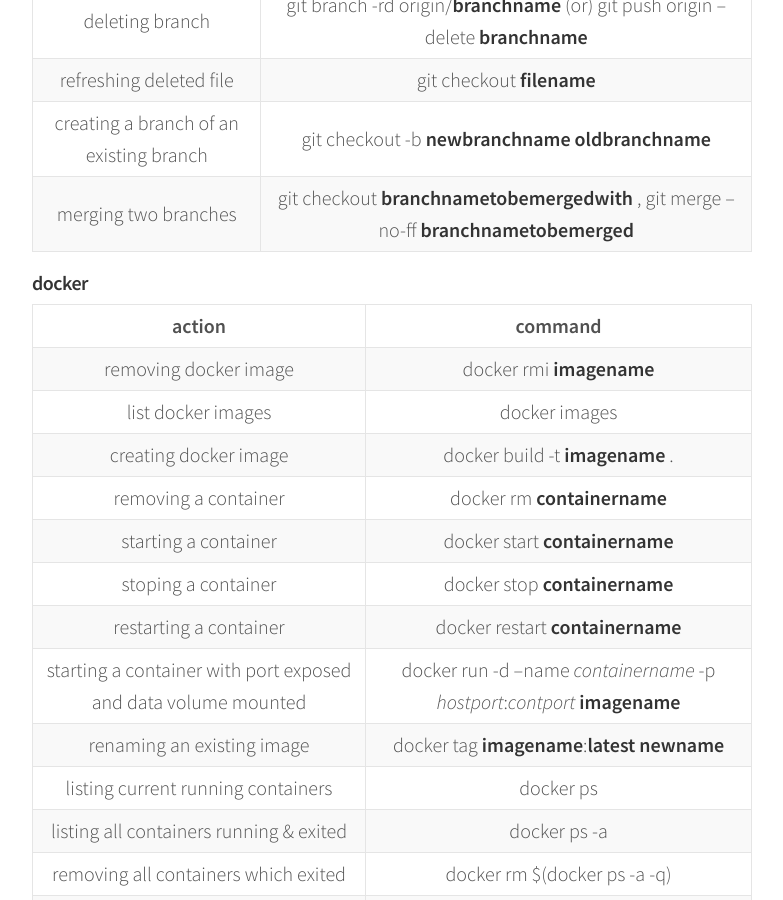
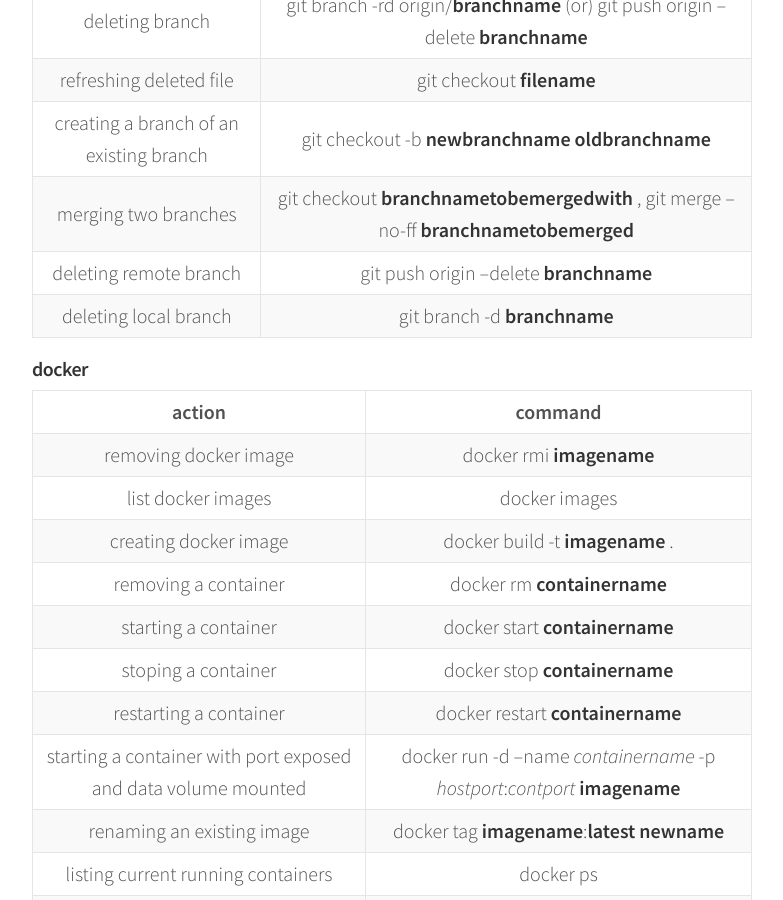
Before and after one commit to karpra/karpra.github.io, a Jekyll site: the page built from _posts/2015-11-9- cheatsheet.md, in a window 1280 px wide and 900 px high, scrolled down 1405 px. Shown: the whole window, without its empty margins (248-1031 px from the left). Built offline with Jekyll 4.4.1, drawn with Linux system fonts in a browser that asks for light colours.

Commit message:
Update 2015-11-9- cheatsheet.md

```diff
--- a/_posts/2015-11-9- cheatsheet.md
+++ b/_posts/2015-11-9- cheatsheet.md
@@ -40,6 +40,8 @@
 refreshing deleted file| git checkout **filename**|
 creating a branch of an existing branch| git checkout -b **newbranchname** **oldbranchname**|
 merging two branches| git checkout **branchnametobemergedwith** , git merge --no-ff **branchnametobemerged** |
+deleting remote branch| git push origin --delete **branchname**|
+deleting local branch| git branch -d **branchname**|
 
 <div id="docker"/>
 #### docker
```
